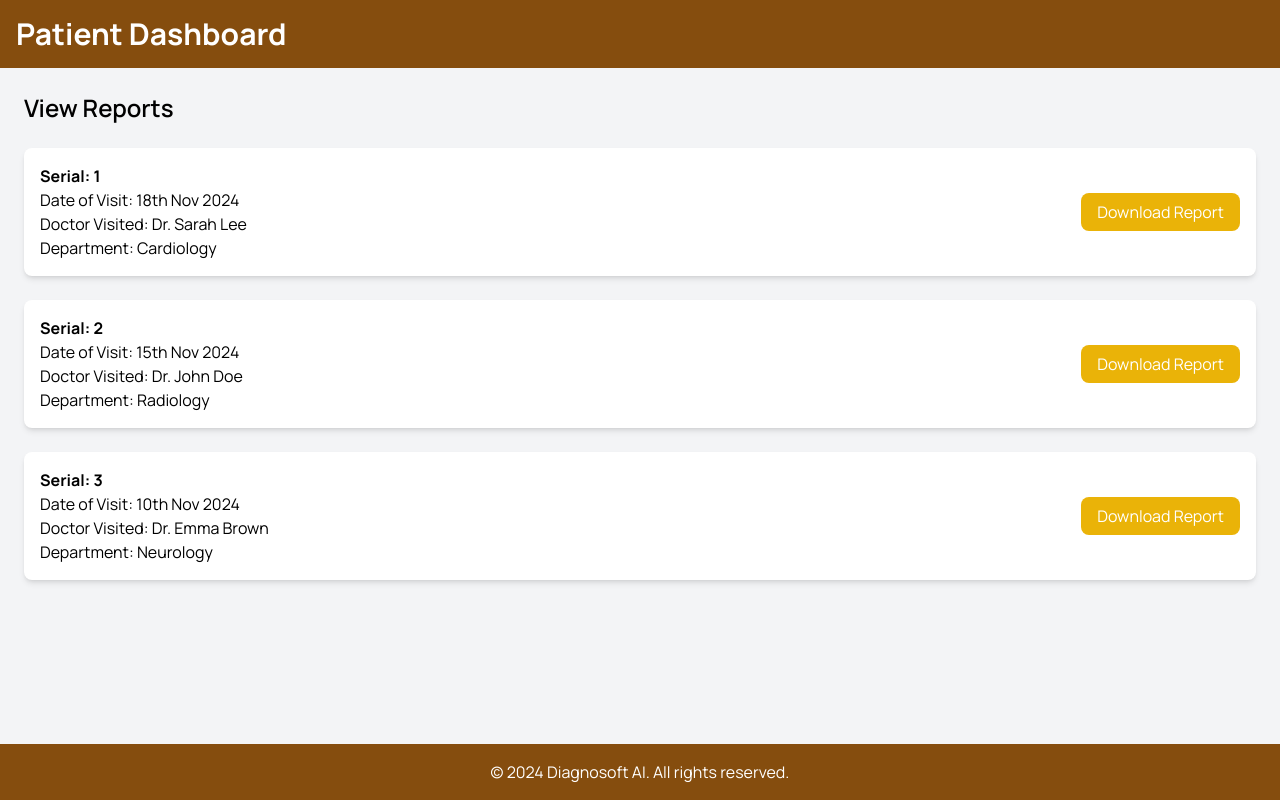
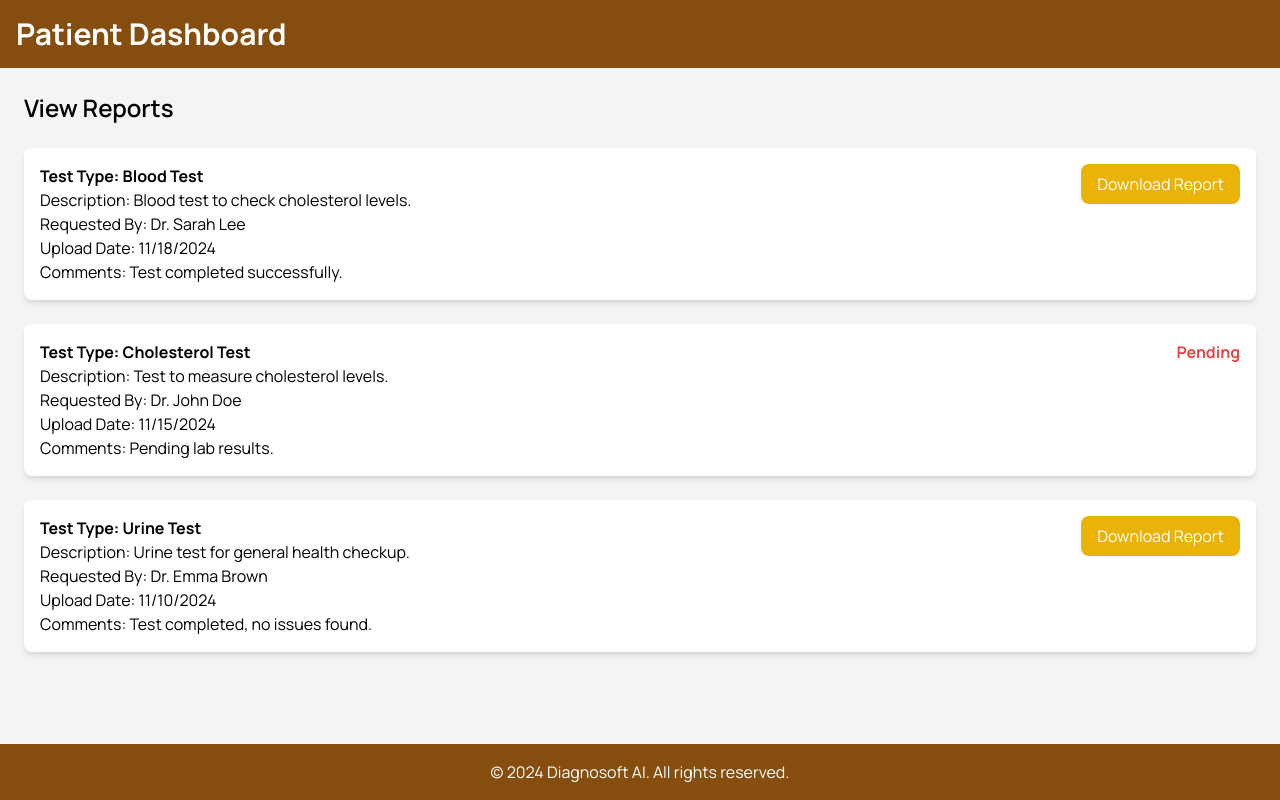
Before and after one commit to thashu28/DiagnoSoftAI, a React (Vite) app in the folder frontend/: page /patients_dashboard/view_reports in a window 1280 px wide. Built offline with nearby package versions, Linux system fonts and the light colour scheme.

Commit message:
modified:   frontend/src/components/patients/view_reports.jsx 	modified:   frontend/src/components/patients/view_scans.jsx

```diff
--- a/frontend/src/components/patients/view_reports.jsx
+++ b/frontend/src/components/patients/view_reports.jsx
@@ -1,30 +1,53 @@
-import React from "react";
+import React, { useEffect, useState } from "react";
 
-const ViewReports = () => {
-  // Static Data for demonstration
-  const reports = [
+// This is where you would normally fetch the reports from the backend (e.g., using axios or fetch).
+const fetchReports = async () => {
+  // Simulating fetched data from the backend (you can replace this with an actual API call)
+  return [
     {
       serial: 1,
-      date: "18th Nov 2024",
-      doctor: "Dr. Sarah Lee",
-      department: "Cardiology",
-      link: "/reports/blood-test.pdf", // Example link
+      testType: "Blood Test",
+      fileUrl: "/reports/blood-test.pdf",
+      description: "Blood test to check cholesterol levels.",
+      requestedBy: "Dr. Sarah Lee",
+      uploadDate: "2024-11-18",
+      status: "Completed",
+      comments: "Test completed successfully.",
     },
     {
       serial: 2,
-      date: "15th Nov 2024",
-      doctor: "Dr. John Doe",
-      department: "Radiology",
-      link: "/reports/x-ray.pdf", // Example link
+      testType: "Cholesterol Test",
+      fileUrl: "",
+      description: "Test to measure cholesterol levels.",
+      requestedBy: "Dr. John Doe",
+      uploadDate: "2024-11-15",
+      status: "Pending",
+      comments: "Pending lab results.",
     },
     {
       serial: 3,
-      date: "10th Nov 2024",
-      doctor: "Dr. Emma Brown",
-      department: "Neurology",
-      link: "/reports/mri.pdf", // Example link
+      testType: "Urine Test",
+      fileUrl: "/reports/urine-test.pdf",
+      description: "Urine test for general health checkup.",
+      requestedBy: "Dr. Emma Brown",
+      uploadDate: "2024-11-10",
+      status: "Completed",
+      comments: "Test completed, no issues found.",
     },
   ];
+};
+
+const ViewReports = () => {
+  const [reports, setReports] = useState([]);
+
+  useEffect(() => {
+    const getReports = async () => {
+      const data = await fetchReports(); // Fetching the reports
+      setReports(data);
+    };
+
+    getReports();
+  }, []);
 
   return (
     <div className="min-h-screen bg-gray-100 flex flex-col">
@@ -33,7 +56,6 @@ const ViewReports = () => {
         <h1 className="text-3xl font-bold">Patient Dashboard</h1>
       </header>
 
-
       {/* Main Content */}
       <main className="flex-grow p-6">
         <h2 className="text-2xl font-semibold mb-6">View Reports</h2>
@@ -41,23 +63,29 @@ const ViewReports = () => {
           {reports.map((report) => (
             <div
               key={report.serial}
-              className="bg-white shadow-md rounded-lg p-4 flex justify-between items-center"
+              className="bg-white shadow-md rounded-lg p-4 flex justify-between items-start"
             >
-              <div>
-                <p className="font-bold">Serial: {report.serial}</p>
-                <p>Date of Visit: {report.date}</p>
-                <p>Doctor Visited: {report.doctor}</p>
-                <p>Department: {report.department}</p>
+              <div className="flex flex-col">
+                <p className="font-bold">Test Type: {report.testType}</p>
+                <p>Description: {report.description}</p>
+                <p>Requested By: {report.requestedBy}</p>
+                <p>Upload Date: {new Date(report.uploadDate).toLocaleDateString()}</p>
+                <p>Comments: {report.comments}</p>
               </div>
-              <div>
+              <div className="flex flex-col justify-between">
+                {/* Conditional rendering based on report status */}
+                {report.status === "Completed" ? (
                   <a
-                  href={report.link}
+                    href={report.fileUrl}
                     target="_blank"
                     rel="noopener noreferrer"
                     className="bg-yellow-500 text-white px-4 py-2 rounded-lg hover:bg-yellow-400"
                   >
                     Download Report
                   </a>
+                ) : (
+                  <span className="text-red-500 font-bold">Pending</span>
+                )}
               </div>
             </div>
           ))}
--- a/frontend/src/components/patients/view_scans.jsx
+++ b/frontend/src/components/patients/view_scans.jsx
@@ -1,31 +1,37 @@
 import React, { useState } from "react";
 import { Link } from "react-router-dom";
 
-// Static data for the logged-in patient's scans
+// Static data for the logged-in patient's scans based on MRIScanSchema
 const patientScans = [
   {
     id: "S001",
-    scanType: "MRI",
+    scanType: "Brain MRI",
+    fileUrl: "https://via.placeholder.com/300", // Replace with real scan URL
+    description: "Brain MRI shows minor abnormalities.",
+    requestedBy: "Dr. Sarah Lee", // Replace with actual doctor's name
+    uploadDate: "2024-11-20",
     scanStatus: "Completed",
-    scanUrl: "https://via.placeholder.com/300", // Replace with real scan URL
-    scanDate: "2024-11-20",
     comments: "Brain MRI shows minor abnormalities.",
   },
   {
     id: "S002",
-    scanType: "CT Scan",
+    scanType: "Spine MRI",
+    fileUrl: "https://via.placeholder.com/300", // Replace with real scan URL
+    description: "Scheduled for review next week.",
+    requestedBy: "Dr. John Doe", // Replace with actual doctor's name
+    uploadDate: "2024-11-18",
     scanStatus: "Pending",
-    scanUrl: "https://via.placeholder.com/300", // Replace with real scan URL
-    scanDate: "2024-11-18",
     comments: "Scheduled for review next week.",
   },
   {
     id: "S003",
-    scanType: "X-Ray",
+    scanType: "Abdomen MRI",
+    fileUrl: "https://via.placeholder.com/300", // Replace with real scan URL
+    description: "No abnormalities detected in the abdomen.",
+    requestedBy: "Dr. Emma Brown", // Replace with actual doctor's name
+    uploadDate: "2024-11-15",
     scanStatus: "Completed",
-    scanUrl: "https://via.placeholder.com/300", // Replace with real scan URL
-    scanDate: "2024-11-15",
-    comments: "No fractures detected.",
+    comments: "No abnormalities detected in the abdomen.",
   },
 ];
 
@@ -43,7 +49,6 @@ const PatientViewScans = () => {
       <header className="bg-yellow-800 text-white p-4">
         <h1 className="text-3xl font-bold">Patient Dashboard</h1>
       </header>
-
 
       {/* Main Content */}
       <main className="flex-grow p-6">
@@ -69,22 +74,28 @@ const PatientViewScans = () => {
             >
               <h3 className="text-lg font-semibold">{scan.scanType}</h3>
               <p className="text-sm text-gray-600">ID: {scan.id}</p>
-              <p className="text-sm text-gray-600">Scan Status: {scan.scanStatus}</p>
-              <p className="text-sm text-gray-600">Scan Date: {scan.scanDate}</p>
+              <p className="text-sm text-gray-600">Requested By: {scan.requestedBy}</p>
+              <p className="text-sm text-gray-600">Upload Date: {new Date(scan.uploadDate).toLocaleDateString()}</p>
+              <p className="text-sm text-gray-600">Status: {scan.scanStatus}</p>
+              <p className="text-sm text-gray-600 text-center">{scan.description}</p>
               <p className="text-sm text-gray-600 text-center">{scan.comments}</p>
               <img
-                src={scan.scanUrl}
+                src={scan.fileUrl}
                 alt={`Scan for ${scan.scanType}`}
                 className="mt-4 w-full h-auto rounded-lg"
               />
+              {scan.scanStatus === "Completed" ? (
                 <Link
-                to={scan.scanUrl}
+                  to={scan.fileUrl}
                   target="_blank"
                   rel="noopener noreferrer"
                   className="mt-4 bg-green-500 text-white py-2 px-4 rounded-lg hover:bg-green-400"
                 >
                   View Full Scan
                 </Link>
+              ) : (
+                <span className="mt-4 text-red-500 font-semibold">Pending</span>
+              )}
             </div>
           ))}
         </div>
```
Lines whose indentation alone changed are shown as unchanged.
